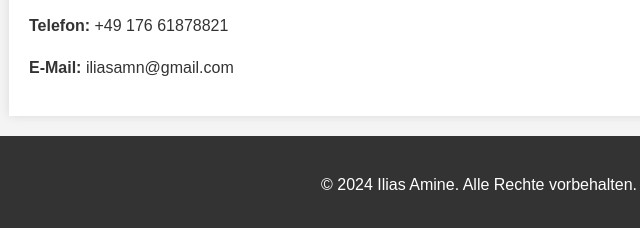
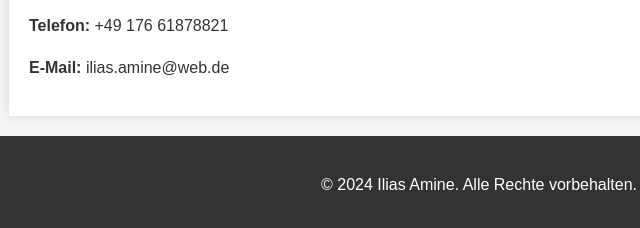
Before and after one commit to IliasAmine/Lebenslauf, a plain HTML site: page index.html in a window 1280 px wide. Shown: the part 1618-1846 px from the top of the page, 161-801 px from the left. Drawn offline with Linux system fonts and the light colour scheme.

Commit message:
Update index.html

```diff
--- a/index.html
+++ b/index.html
@@ -116,7 +116,7 @@
         <h2>Kontakt</h2>
         <p><strong>Adresse:</strong> Ochsenkamp 30, 44579 Castrop-Rauxel</p>
         <p><strong>Telefon:</strong> +49 176 61878821</p>
-        <p><strong>E-Mail:</strong> iliasamn@gmail.com</p>
+        <p><strong>E-Mail:</strong> ilias.amine@web.de</p>
     </section>
 
     <footer>
```
